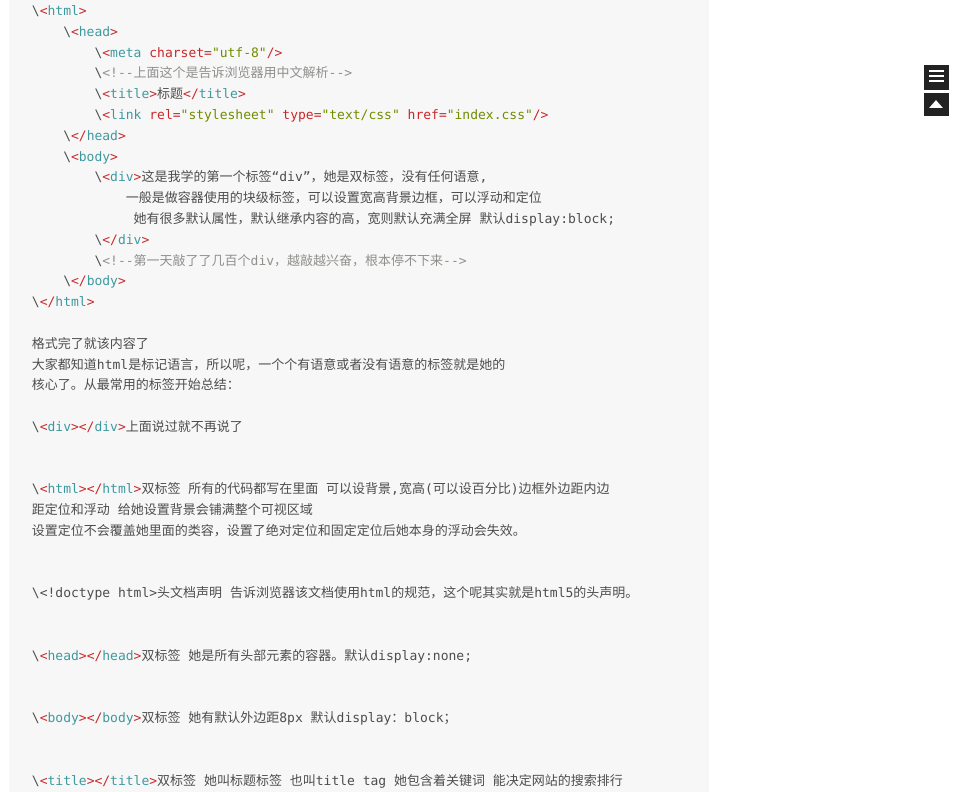
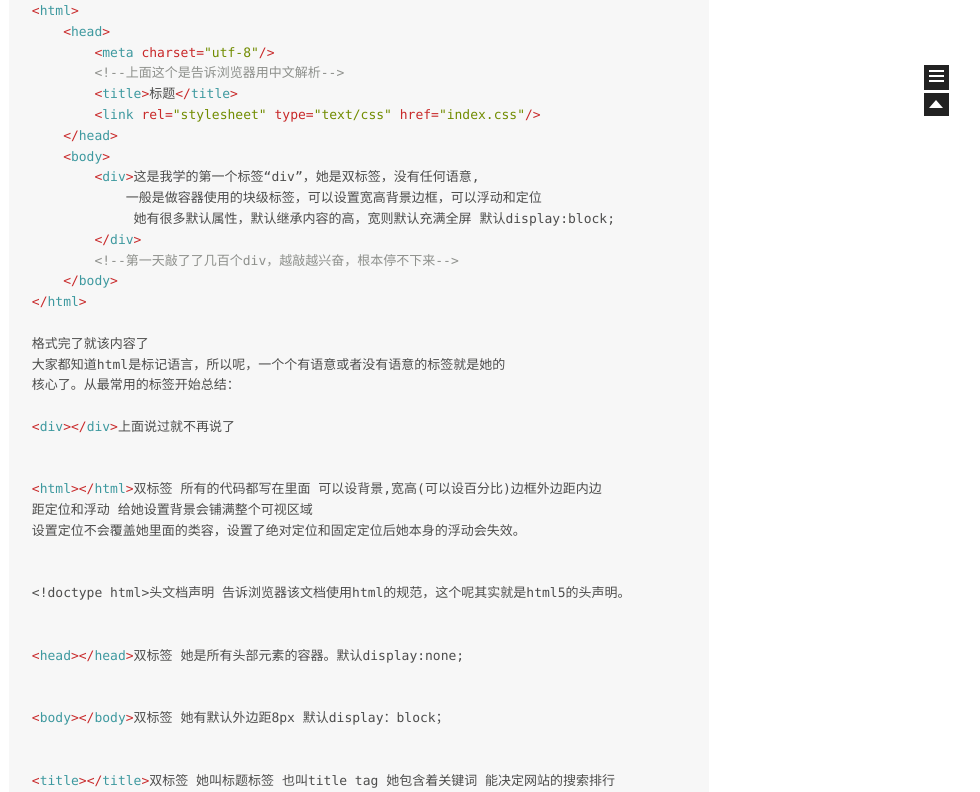
Before and after one commit to zgmn/zgmn.github.io, a plain HTML site: page index.html in a window 1280 px wide. Shown: the part 665-1457 px from the top of the page, without its empty margins (281-1261 px from the left). Drawn offline with Linux system fonts and the light colour scheme.

Commit message:
Site updated: 2015-11-26 17:11:41

```diff
--- a/css/main.css
+++ b/css/main.css
@@ -961,7 +961,7 @@ body {
   width: 4px;
   height: 4px;
   border-radius: 50%;
-  background: #25d14a;
+  background: #32b026;
 }
 .sidebar-nav {
   margin: 0 0 20px;
--- a/index.html
+++ b/index.html
@@ -245,50 +245,50 @@
 
 
 OK 正题： html有固定的格式如下
-\<span class="doctype">&lt;!doctype html&gt;</span>
- \<span class="tag">&lt;<span class="title">html</span>&gt;</span>
-     \<span class="tag">&lt;<span class="title">head</span>&gt;</span>
-         \<span class="tag">&lt;<span class="title">meta</span> <span class="attribute">charset</span>=<span class="value">"utf-8"</span>/&gt;</span>
-         \<span class="comment">&lt;!--上面这个是告诉浏览器用中文解析--&gt;</span>
-         \<span class="tag">&lt;<span class="title">title</span>&gt;</span>标题<span class="tag">&lt;/<span class="title">title</span>&gt;</span>
-         \<span class="tag">&lt;<span class="title">link</span> <span class="attribute">rel</span>=<span class="value">"stylesheet"</span> <span class="attribute">type</span>=<span class="value">"text/css"</span> <span class="attribute">href</span>=<span class="value">"index.css"</span>/&gt;</span>
-     \<span class="tag">&lt;/<span class="title">head</span>&gt;</span>
-     \<span class="tag">&lt;<span class="title">body</span>&gt;</span>
-         \<span class="tag">&lt;<span class="title">div</span>&gt;</span>这是我学的第一个标签“div”，她是双标签，没有任何语意,
+<span class="doctype">&lt;!doctype html&gt;</span>
+ <span class="tag">&lt;<span class="title">html</span>&gt;</span>
+     <span class="tag">&lt;<span class="title">head</span>&gt;</span>
+         <span class="tag">&lt;<span class="title">meta</span> <span class="attribute">charset</span>=<span class="value">"utf-8"</span>/&gt;</span>
+         <span class="comment">&lt;!--上面这个是告诉浏览器用中文解析--&gt;</span>
+         <span class="tag">&lt;<span class="title">title</span>&gt;</span>标题<span class="tag">&lt;/<span class="title">title</span>&gt;</span>
+         <span class="tag">&lt;<span class="title">link</span> <span class="attribute">rel</span>=<span class="value">"stylesheet"</span> <span class="attribute">type</span>=<span class="value">"text/css"</span> <span class="attribute">href</span>=<span class="value">"index.css"</span>/&gt;</span>
+     <span class="tag">&lt;/<span class="title">head</span>&gt;</span>
+     <span class="tag">&lt;<span class="title">body</span>&gt;</span>
+         <span class="tag">&lt;<span class="title">div</span>&gt;</span>这是我学的第一个标签“div”，她是双标签，没有任何语意,
              一般是做容器使用的块级标签，可以设置宽高背景边框，可以浮动和定位
               她有很多默认属性，默认继承内容的高，宽则默认充满全屏 默认display:block;
-         \<span class="tag">&lt;/<span class="title">div</span>&gt;</span>
-         \<span class="comment">&lt;!--第一天敲了了几百个div，越敲越兴奋，根本停不下来--&gt;</span>
-     \<span class="tag">&lt;/<span class="title">body</span>&gt;</span>
- \<span class="tag">&lt;/<span class="title">html</span>&gt;</span>
+         <span class="tag">&lt;/<span class="title">div</span>&gt;</span>
+         <span class="comment">&lt;!--第一天敲了了几百个div，越敲越兴奋，根本停不下来--&gt;</span>
+     <span class="tag">&lt;/<span class="title">body</span>&gt;</span>
+ <span class="tag">&lt;/<span class="title">html</span>&gt;</span>
 
  格式完了就该内容了
  大家都知道html是标记语言，所以呢，一个个有语意或者没有语意的标签就是她的
  核心了。从最常用的标签开始总结：
 
- \<span class="tag">&lt;<span class="title">div</span>&gt;</span><span class="tag">&lt;/<span class="title">div</span>&gt;</span>上面说过就不再说了
+ <span class="tag">&lt;<span class="title">div</span>&gt;</span><span class="tag">&lt;/<span class="title">div</span>&gt;</span>上面说过就不再说了
 
 
- \<span class="tag">&lt;<span class="title">html</span>&gt;</span><span class="tag">&lt;/<span class="title">html</span>&gt;</span>双标签 所有的代码都写在里面 可以设背景,宽高(可以设百分比)边框外边距内边
+ <span class="tag">&lt;<span class="title">html</span>&gt;</span><span class="tag">&lt;/<span class="title">html</span>&gt;</span>双标签 所有的代码都写在里面 可以设背景,宽高(可以设百分比)边框外边距内边
  距定位和浮动 给她设置背景会铺满整个可视区域
  设置定位不会覆盖她里面的类容，设置了绝对定位和固定定位后她本身的浮动会失效。
 
 
- \<span class="doctype">&lt;!doctype html&gt;</span>头文档声明 告诉浏览器该文档使用html的规范，这个呢其实就是html5的头声明。
+ <span class="doctype">&lt;!doctype html&gt;</span>头文档声明 告诉浏览器该文档使用html的规范，这个呢其实就是html5的头声明。
 
 
- \<span class="tag">&lt;<span class="title">head</span>&gt;</span><span class="tag">&lt;/<span class="title">head</span>&gt;</span>双标签 她是所有头部元素的容器。默认display:none;
+ <span class="tag">&lt;<span class="title">head</span>&gt;</span><span class="tag">&lt;/<span class="title">head</span>&gt;</span>双标签 她是所有头部元素的容器。默认display:none;
 
 
- \<span class="tag">&lt;<span class="title">body</span>&gt;</span><span class="tag">&lt;/<span class="title">body</span>&gt;</span>双标签 她有默认外边距8px 默认display：block；
+ <span class="tag">&lt;<span class="title">body</span>&gt;</span><span class="tag">&lt;/<span class="title">body</span>&gt;</span>双标签 她有默认外边距8px 默认display：block；
 
 
- \<span class="tag">&lt;<span class="title">title</span>&gt;</span><span class="tag">&lt;/<span class="title">title</span>&gt;</span>双标签 她叫标题标签 也叫title tag 她包含着关键词 能决定网站的搜索排行
+ <span class="tag">&lt;<span class="title">title</span>&gt;</span><span class="tag">&lt;/<span class="title">title</span>&gt;</span>双标签 她叫标题标签 也叫title tag 她包含着关键词 能决定网站的搜索排行
  她是属于head标签内部用来定义页面文档的标题 是SEO中最为关键的优化项目之一
  网页的标题标签有效长度是64个字节汉子32个字。多出来的则无益有弊
 
 
- \<span class="tag">&lt;<span class="title">meta</span>/&gt;</span>单标签要注意关闭 在里面我只用过charset＝“utf-8” 告诉浏览器这个文档要用utf-8 的字符显示
+ <span class="tag">&lt;<span class="title">meta</span>/&gt;</span>单标签要注意关闭 在里面我只用过charset＝“utf-8” 告诉浏览器这个文档要用utf-8 的字符显示
  当然它还有很多其他用途和属性 只能慢慢积累
 
 
```
Also changed, not shown: 2015/11/25/第二天/index.html (+34 -34 lines).
